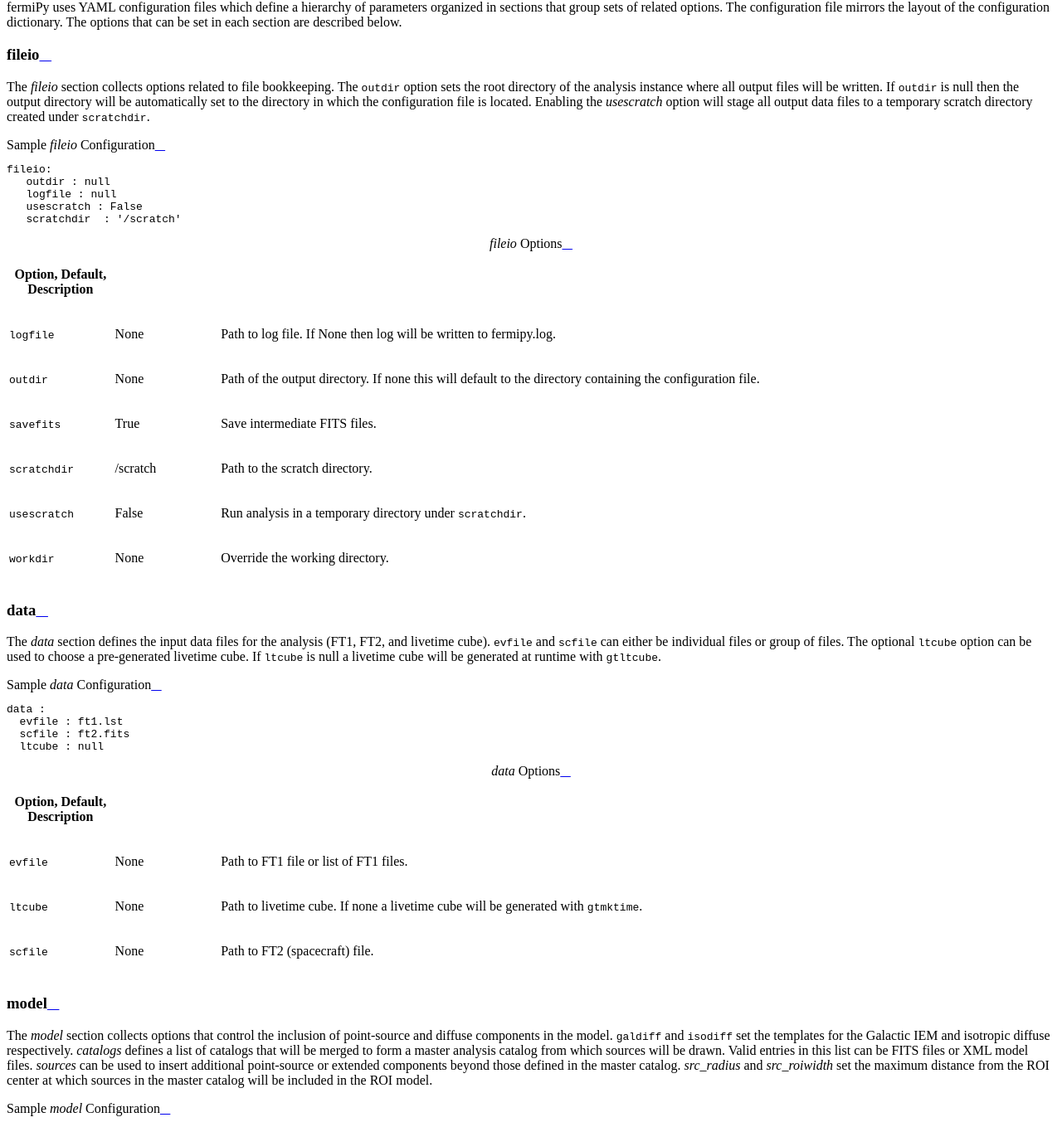
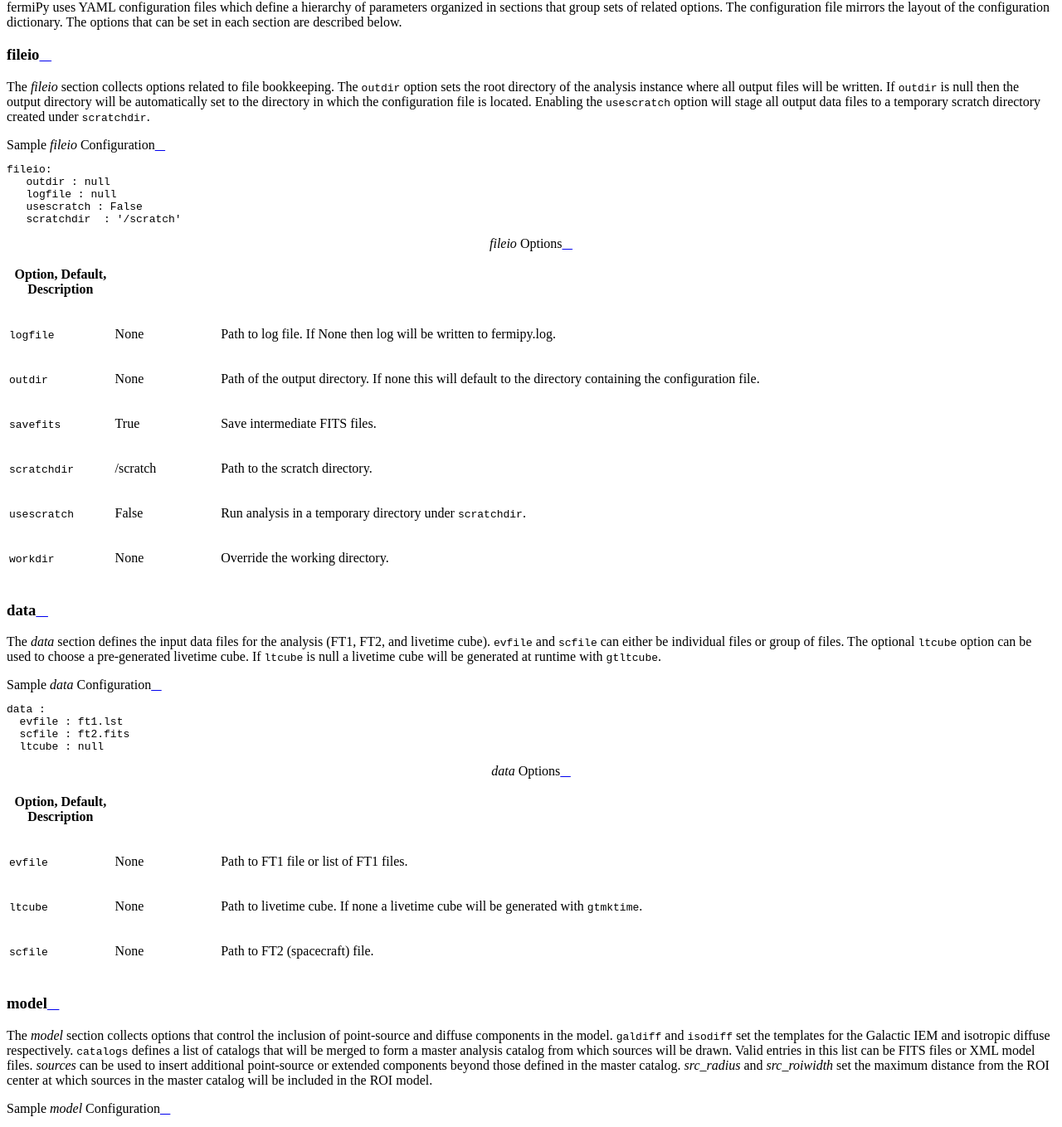
Before and after one commit to fermiPy/fermipy, a Sphinx documentation site: the page built from docs/config.rst, in a window 1280 px wide. Shown: the part 1033-2392 px from the top of the page at 83% size. Built offline with Sphinx 7.4.7 and the Read the Docs theme 2.0.0, drawn with Linux system fonts in a browser that asks for light colours; the version number could not be read and is left out.

```diff
--- a/docs/config.rst
+++ b/docs/config.rst
@@ -62,7 +62,7 @@ The *fileio* section collects options related to file bookkeeping.
 The ``outdir`` option sets the root directory of the analysis instance
 where all output files will be written.  If ``outdir`` is null then the
 output directory will be automatically set to the directory in which
-the configuration file is located.  Enabling the *usescratch* option
+the configuration file is located.  Enabling the ``usescratch`` option
 will stage all output data files to a temporary scratch directory
 created under ``scratchdir``.
 
@@ -110,7 +110,7 @@ model
 The *model* section collects options that control the inclusion of
 point-source and diffuse components in the model.  ``galdiff`` and
 ``isodiff`` set the templates for the Galactic IEM and isotropic diffuse
-respectively.  *catalogs* defines a list of catalogs that will be
+respectively.  ``catalogs`` defines a list of catalogs that will be
 merged to form a master analysis catalog from which sources will be
 drawn.  Valid entries in this list can be FITS files or XML model
 files.  *sources* can be used to insert additional point-source or
```
